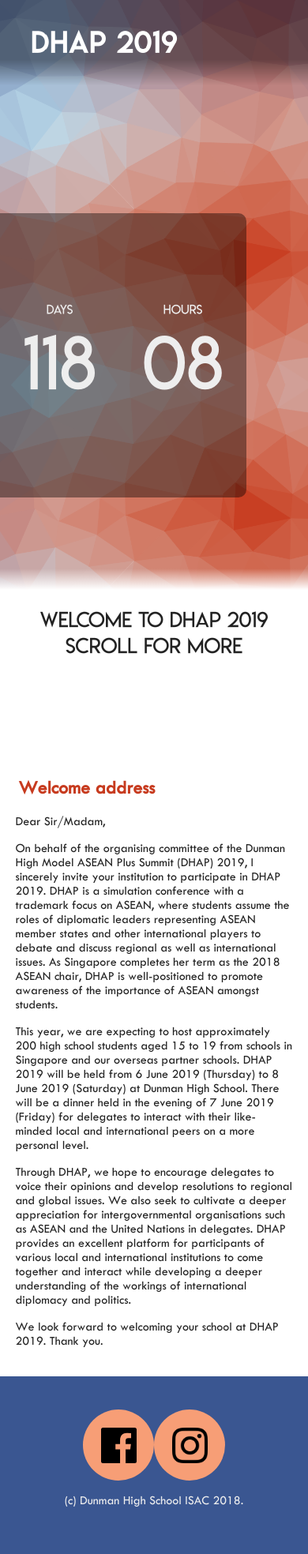
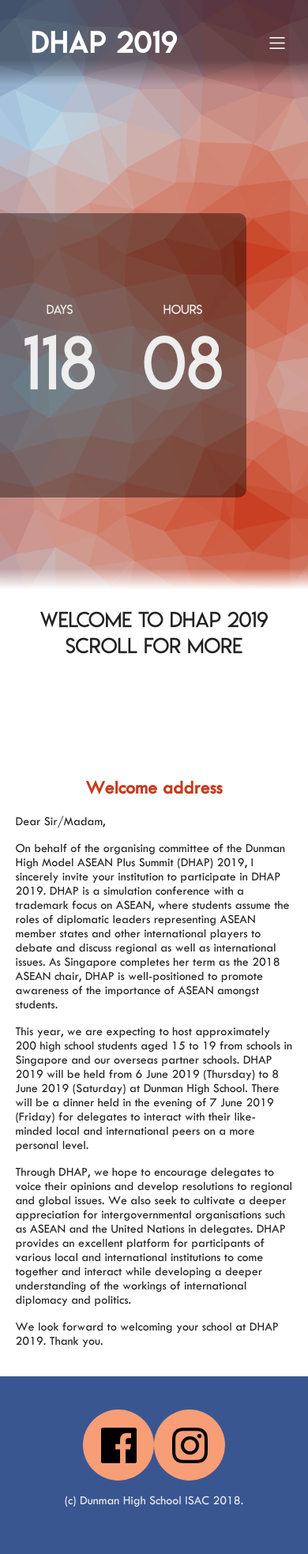
Before and after one commit to kaine119/dhap-2019, a Jekyll site: the page built from index.html, in a window 390 px wide. Shown: the whole page at 79% size. Built offline with Jekyll 4.4.1, drawn with Linux system fonts in a browser that asks for light colours.

Commit message:
Fix some issues with mobile index.html
* Made header icons visible on mobile
* Center "Welcome Address" title on mobile

```diff
--- a/assets/css/index.css
+++ b/assets/css/index.css
@@ -79,7 +79,7 @@
     margin-right: 1.5vw;
 }
 
-svg {
+#hero svg {
     position: absolute;
     top: -1vw;
     left: -1vw;
@@ -230,7 +230,7 @@ rect, circle {
         justify-content: space-around;
     }
 
-    svg {
+    #hero svg {
         display: none;
     }
 
@@ -327,6 +327,7 @@ rect, circle {
         height: auto;
         padding-left: 1vw;
         padding-right: 1vw;
+        text-align: center;
         color: var(--accent2);
     }
 
```
